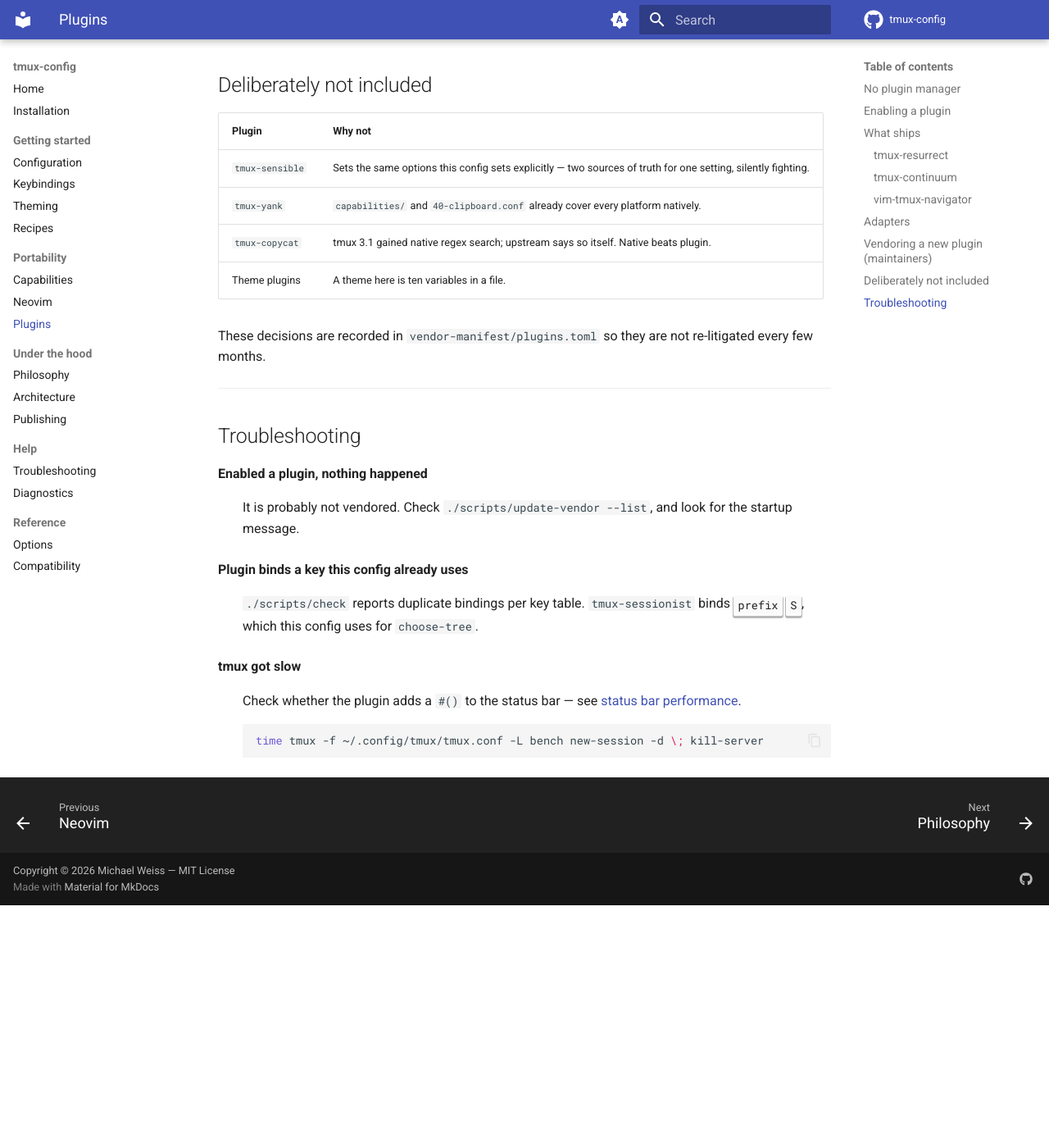
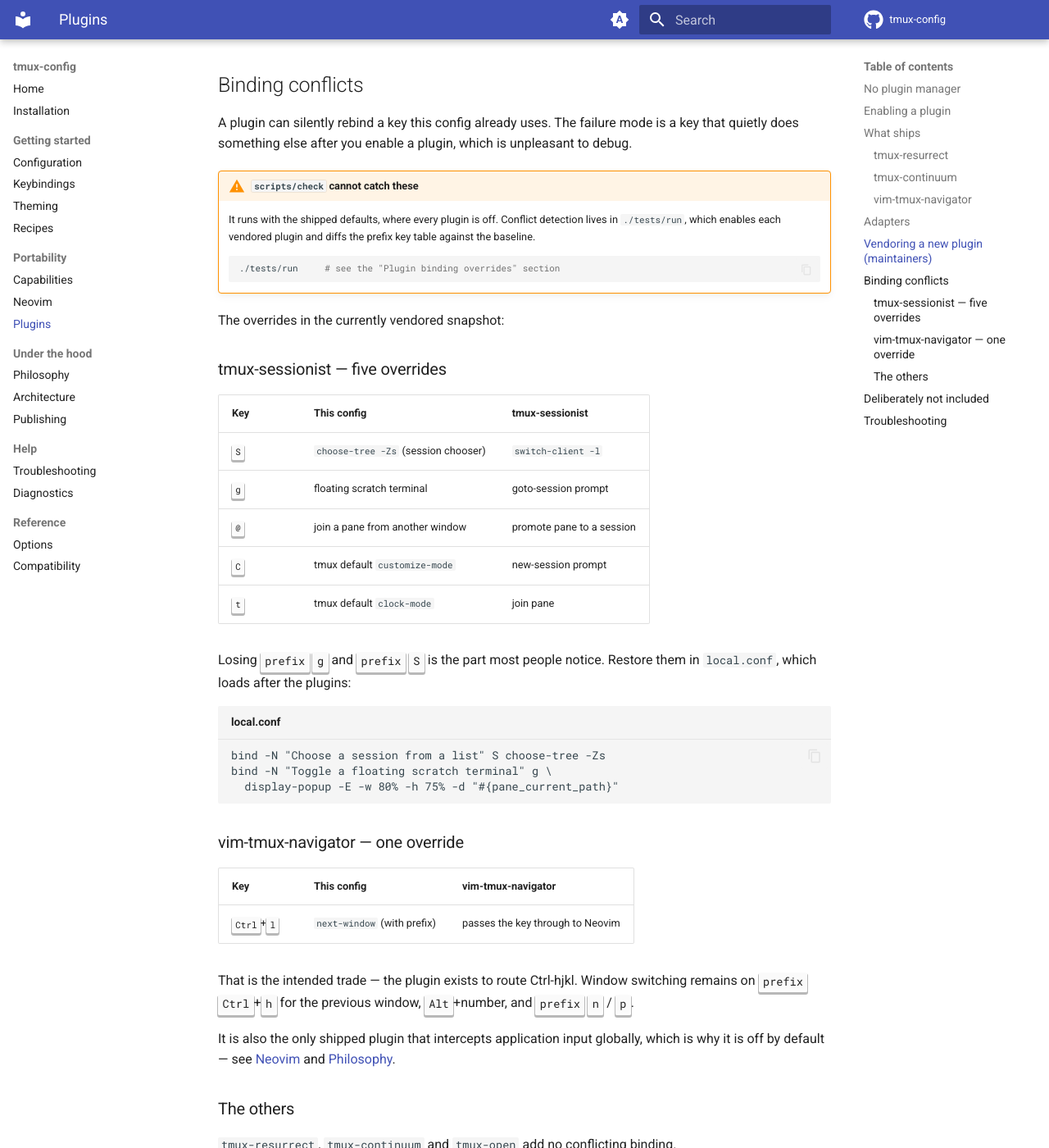
Before and after one commit to MichaelWeissDEV/tmux-config, an MkDocs documentation site: the page built from docs/plugins.md, in a window 1280 px wide and 1400 px high, scrolled down 3481 px. Shown: the whole window at 82% size. Built offline with MkDocs 1.6.1 and Material for MkDocs 9.7.7, drawn with Linux system fonts in a browser that asks for light colours; comment, search, counter and statistics services are not loaded; before the commit the page ends 4585 px from its top, so only the background shows below that; some of the changed text lies outside the part shown.

Commit message:
Detect and document plugin binding overrides
scripts/check runs with the shipped defaults, where every plugin is off, so
it structurally cannot see a plugin rebinding a key this config already uses.
tests/run now enables each vendored plugin and diffs the prefix key table
against the baseline.

It found more than expected. tmux-sessionist overrides five bindings, two of
them ours: prefix+S (session chooser) and prefix+g (scratch popup), plus @, C
and t. vim-tmux-navigator takes C-l from next-window, which is the trade it
exists to make.

docs/plugins.md now carries the measured table and the local.conf snippet to
restore S and g. The previous text claimed scripts/check reports these, which
was wrong. Reported rather than asserted: a plugin overriding a key is
upstream behaviour, and the point is that it is written down instead of
discovered mid-workflow.

````diff
--- a/docs/plugins.md
+++ b/docs/plugins.md
@@ -57,7 +57,7 @@
 | tmux-continuum | `@cfg_plugin_continuum` | Automatic save + restore on start |
 | vim-tmux-navigator | `@cfg_plugin_navigator` | Shared Neovim/tmux pane navigation |
 | tmux-open | `@cfg_plugin_open` | Open a file or URL from copy mode |
-| tmux-sessionist | `@cfg_plugin_sessionist` | Extra session management |
+| tmux-sessionist | `@cfg_plugin_sessionist` | Extra session management — **see the conflicts below** |
 
 ### tmux-resurrect
 
@@ -152,6 +152,64 @@
 
 ---
 
+## Binding conflicts
+
+A plugin can silently rebind a key this config already uses. The failure mode is
+a key that quietly does something else after you enable a plugin, which is
+unpleasant to debug.
+
+!!! warning "`scripts/check` cannot catch these"
+    It runs with the shipped defaults, where every plugin is off. Conflict
+    detection lives in `./tests/run`, which enables each vendored plugin and
+    diffs the prefix key table against the baseline.
+
+    ```bash
+    ./tests/run     # see the "Plugin binding overrides" section
+    ```
+
+The overrides in the currently vendored snapshot:
+
+### tmux-sessionist — five overrides
+
+| Key | This config | tmux-sessionist |
+| --- | --- | --- |
+| <kbd>S</kbd> | `choose-tree -Zs` (session chooser) | `switch-client -l` |
+| <kbd>g</kbd> | floating scratch terminal | goto-session prompt |
+| <kbd>@</kbd> | join a pane from another window | promote pane to a session |
+| <kbd>C</kbd> | tmux default `customize-mode` | new-session prompt |
+| <kbd>t</kbd> | tmux default `clock-mode` | join pane |
+
+Losing <kbd>prefix</kbd> <kbd>g</kbd> and <kbd>prefix</kbd> <kbd>S</kbd> is the
+part most people notice. Restore them in `local.conf`, which loads after the
+plugins:
+
+```tmux title="local.conf"
+bind -N "Choose a session from a list" S choose-tree -Zs
+bind -N "Toggle a floating scratch terminal" g \
+  display-popup -E -w 80% -h 75% -d "#{pane_current_path}"
+```
+
+### vim-tmux-navigator — one override
+
+| Key | This config | vim-tmux-navigator |
+| --- | --- | --- |
+| <kbd>Ctrl</kbd>+<kbd>l</kbd> | `next-window` (with prefix) | passes the key through to Neovim |
+
+That is the intended trade — the plugin exists to route Ctrl-hjkl. Window
+switching remains on <kbd>prefix</kbd> <kbd>Ctrl</kbd>+<kbd>h</kbd> for the
+previous window, <kbd>Alt</kbd>+number, and <kbd>prefix</kbd> <kbd>n</kbd> /
+<kbd>p</kbd>.
+
+It is also the only shipped plugin that intercepts application input globally,
+which is why it is off by default — see [Neovim](neovim.md) and
+[Philosophy](philosophy.md#the-second-exception-vim-tmux-navigator).
+
+### The others
+
+`tmux-resurrect`, `tmux-continuum` and `tmux-open` add no conflicting binding.
+
+---
+
 ## Deliberately not included
 
 | Plugin | Why not |
@@ -173,9 +231,7 @@
     look for the startup message.
 
 **Plugin binds a key this config already uses**
-:   `./scripts/check` reports duplicate bindings per key table. `tmux-sessionist`
-    binds <kbd>prefix</kbd> <kbd>S</kbd>, which this config uses for
-    `choose-tree`.
+:   See [Binding conflicts](#binding-conflicts) — this is measured, not guessed.
 
 **tmux got slow**
 :   Check whether the plugin adds a `#()` to the status bar — see
````
Also changed, not shown: 2 other files.
